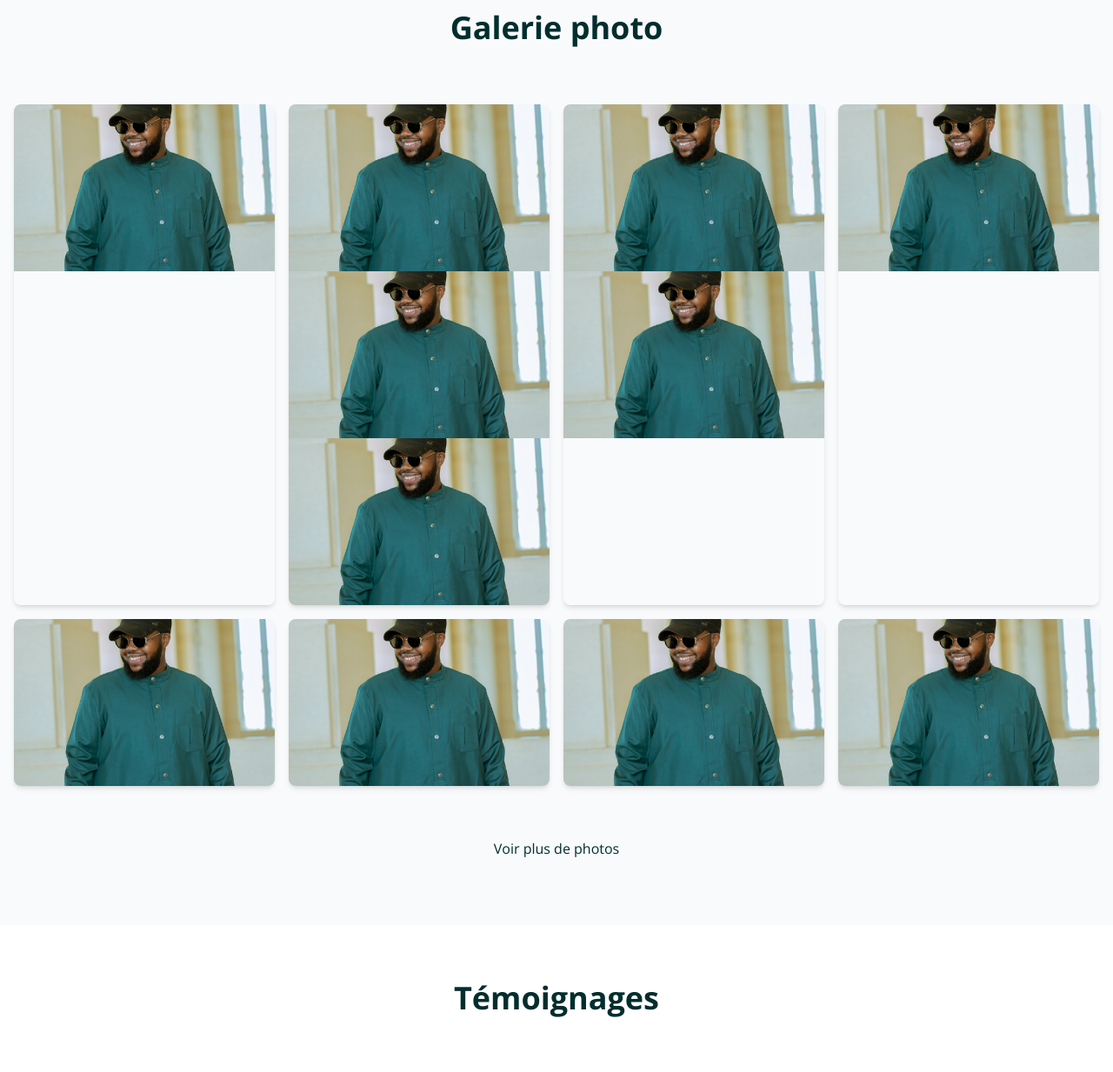
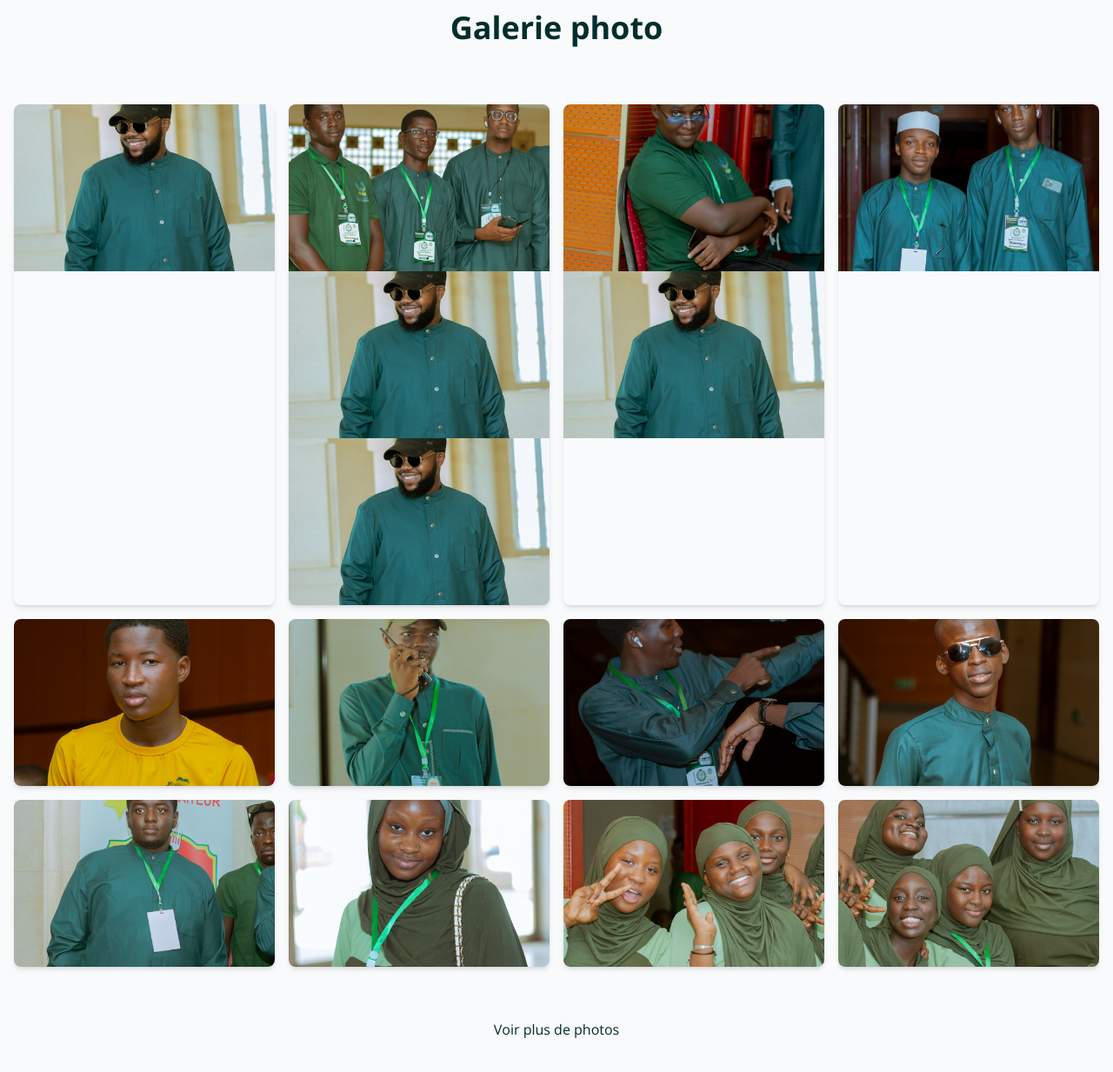
Before and after one commit to ahmedaidara/ansar, a plain HTML site: page index.html in a window 1280 px wide. Shown: the part 2400-3633 px from the top of the page at 87% size. Drawn offline with nearby package versions, Linux system fonts and the light colour scheme.

Commit message:
Update index.html

```diff
--- a/index.html
+++ b/index.html
@@ -338,25 +338,37 @@
                     <img src="images/image5.png" alt="Mosquée" class="w-full h-48 object-cover hover:scale-105 transition-all duration-300">
                 </div>
                 <div class="overflow-hidden rounded-lg shadow-md">
-                    <img src="images/image5.png" alt="Mosquée" class="w-full h-48 object-cover hover:scale-105 transition-all duration-300"><img src="images/image5.png" alt="Mosquée" class="w-full h-48 object-cover hover:scale-105 transition-all duration-300"><img src="images/image5.png" alt="Mosquée" class="w-full h-48 object-cover hover:scale-105 transition-all duration-300">
+                    <img src="images/image6.png" alt="Mosquée" class="w-full h-48 object-cover hover:scale-105 transition-all duration-300"><img src="images/image5.png" alt="Mosquée" class="w-full h-48 object-cover hover:scale-105 transition-all duration-300"><img src="images/image5.png" alt="Mosquée" class="w-full h-48 object-cover hover:scale-105 transition-all duration-300">
                 </div>
                 <div class="overflow-hidden rounded-lg shadow-md">
-                   <img src="images/image5.png" alt="Mosquée" class="w-full h-48 object-cover hover:scale-105 transition-all duration-300"><img src="images/image5.png" alt="Mosquée" class="w-full h-48 object-cover hover:scale-105 transition-all duration-300">
+                   <img src="images/image7.png" alt="Mosquée" class="w-full h-48 object-cover hover:scale-105 transition-all duration-300"><img src="images/image5.png" alt="Mosquée" class="w-full h-48 object-cover hover:scale-105 transition-all duration-300">
                 </div>
                 <div class="overflow-hidden rounded-lg shadow-md">
-                    <img src="images/image5.png" alt="Mosquée" class="w-full h-48 object-cover hover:scale-105 transition-all duration-300">
+                    <img src="images/image8.png" alt="Mosquée" class="w-full h-48 object-cover hover:scale-105 transition-all duration-300">
                 </div>
                 <div class="overflow-hidden rounded-lg shadow-md">
-                    <img src="images/image5.png" alt="Mosquée" class="w-full h-48 object-cover hover:scale-105 transition-all duration-300">
+                    <img src="images/image9.png" alt="Mosquée" class="w-full h-48 object-cover hover:scale-105 transition-all duration-300">
                 </div>
                 <div class="overflow-hidden rounded-lg shadow-md">
-                    <img src="images/image5.png" alt="Mosquée" class="w-full h-48 object-cover hover:scale-105 transition-all duration-300">
+                    <img src="images/image10.png" alt="Mosquée" class="w-full h-48 object-cover hover:scale-105 transition-all duration-300">
                 </div>
                 <div class="overflow-hidden rounded-lg shadow-md">
-                    <img src="images/image5.png" alt="Mosquée" class="w-full h-48 object-cover hover:scale-105 transition-all duration-300">
+                    <img src="images/image11.png" alt="Mosquée" class="w-full h-48 object-cover hover:scale-105 transition-all duration-300">
                 </div>
                 <div class="overflow-hidden rounded-lg shadow-md">
-                    <img src="images/image5.png" alt="Mosquée" class="w-full h-48 object-cover hover:scale-105 transition-all duration-300">
+                    <img src="images/image12.png" alt="Mosquée" class="w-full h-48 object-cover hover:scale-105 transition-all duration-300">
+                </div>
+               <div class="overflow-hidden rounded-lg shadow-md">
+                    <img src="images/image13.png" alt="Mosquée" class="w-full h-48 object-cover hover:scale-105 transition-all duration-300">
+                </div>
+                <div class="overflow-hidden rounded-lg shadow-md">
+                    <img src="images/image14.png" alt="Mosquée" class="w-full h-48 object-cover hover:scale-105 transition-all duration-300">
+                </div>
+                <div class="overflow-hidden rounded-lg shadow-md">
+                    <img src="images/image15.png" alt="Mosquée" class="w-full h-48 object-cover hover:scale-105 transition-all duration-300">
+                </div>
+                <div class="overflow-hidden rounded-lg shadow-md">
+                    <img src="images/image16.png" alt="Mosquée" class="w-full h-48 object-cover hover:scale-105 transition-all duration-300">
                 </div>
             </div>
 
```
